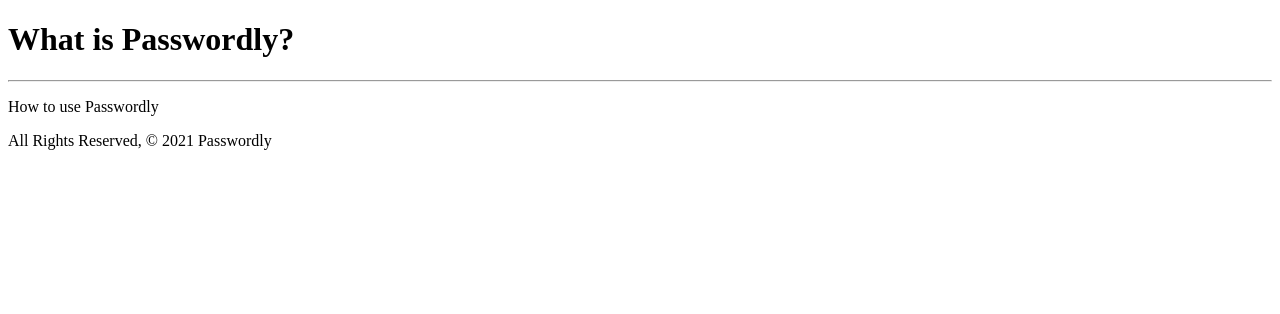
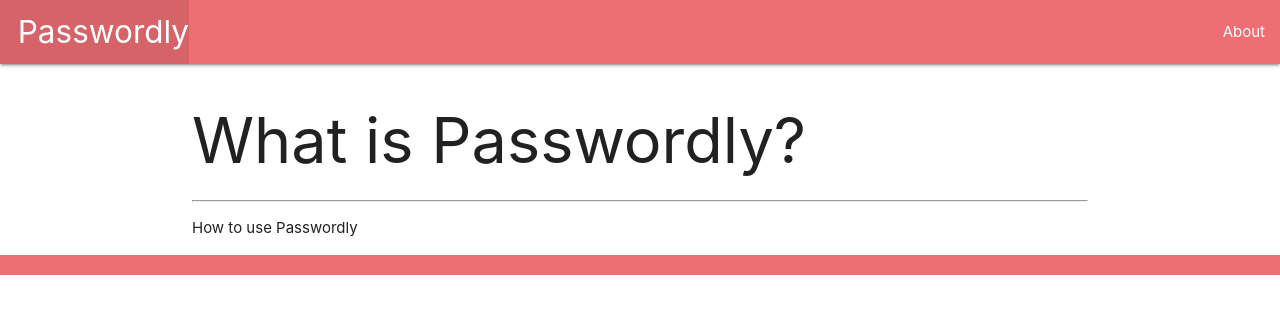
Before and after one commit to federalolive/Passwordly, a Django app: page /about/ in a window 1280 px wide. Shown: the top 314 px of the page. Run offline with Django 3.2, Linux system fonts and the light colour scheme.

Commit message:
Stub up file structure, mkdir templates for main_app and generator, mkdir static/css and touch and add styling to style.css

```diff
--- a/main_app/templates/about.html
+++ b/main_app/templates/about.html
@@ -1,15 +1,8 @@
-<!DOCTYPE html>
-<html lang="en">
-<head>
-    <meta charset="UTF-8">
-    <meta http-equiv="X-UA-Compatible" content="IE=edge">
-    <meta name="viewport" content="width=device-width, initial-scale=1.0">
-    <title>Passwordly</title>
-</head>
-<body>
-    <h1>What is Passwordly?</h1>
+{% extends 'base.html' %}
+{% block content %}
+
+<h1>What is Passwordly?</h1>
 <hr />
 <p>How to use Passwordly</p>
-<footer>All Rights Reserved, &copy; 2021 Passwordly</footer>
-</body>
-</html>
+
+{% endblock %}
--- /dev/null
+++ b/main_app/templates/base.html
@@ -0,0 +1,31 @@
+<!DOCTYPE html>
+<html lang="en">
+<head>
+  <meta charset="UTF-8">
+  <meta name="viewport" content="width=device-width, initial-scale=1.0">
+  <meta http-equiv="X-UA-Compatible" content="ie=edge">
+  <title>Passwordly</title>
+  <link rel="stylesheet" href="https://cdnjs.cloudflare.com/ajax/libs/materialize/1.0.0/css/materialize.min.css">
+</head>
+<body>
+  <header class="navbar-fixed">
+    <nav>
+      <div class="nav-wrapper">
+        <ul>
+          <li><a href="/" class="left brand-logo">&nbsp;&nbsp;Passwordly</a></li>
+        </ul>
+        <ul class="right">
+          <li><a href="/about">About</a></li>
+        </ul>
+      </div>
+    </nav>
+  </header>
+  <main class="container">
+    {% block content %}
+    {% endblock %}
+  </main>
+  <footer class="page-footer">
+    <div class="right">All Rights Reserved, &copy; 2021 Passwordly &nbsp;</div>
+  </footer>
+</body>
+</html>
```
Also changed, not shown: main_app/static/css/style.css (added, +14 -0 lines).
